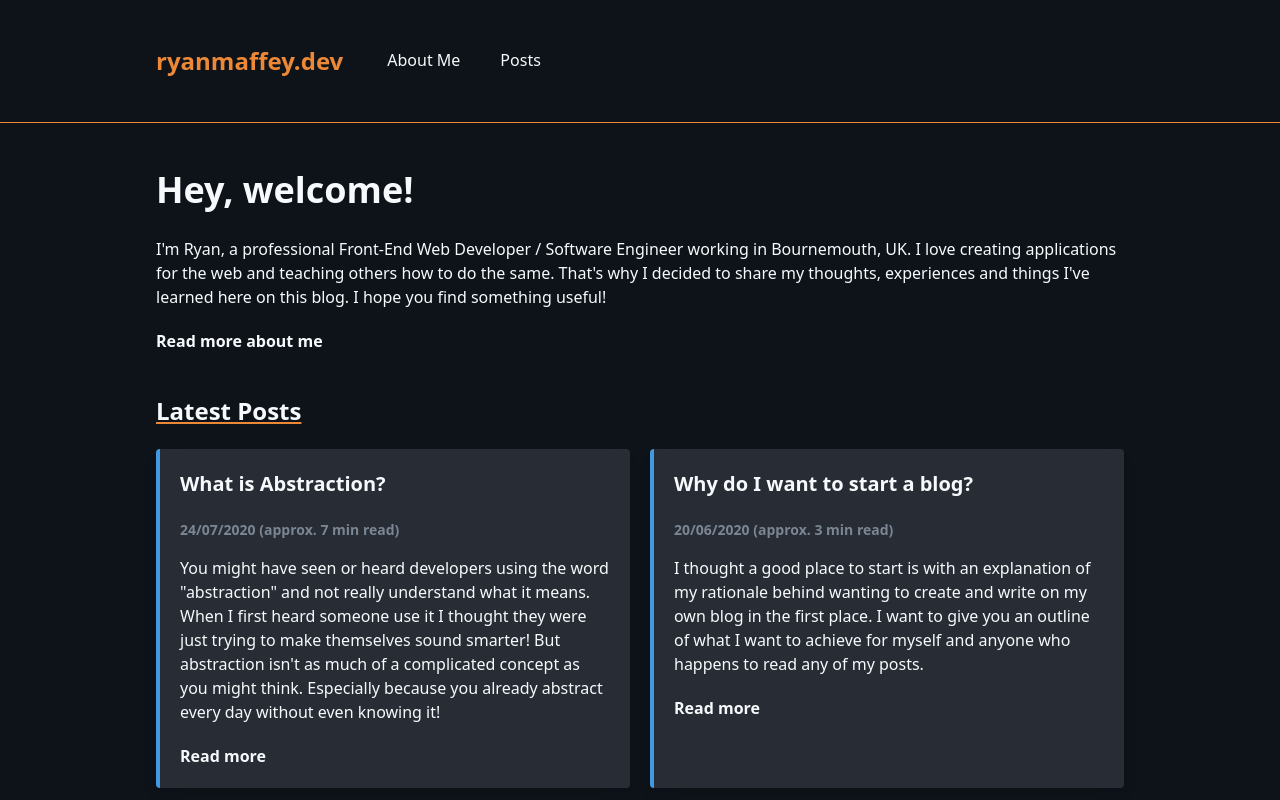
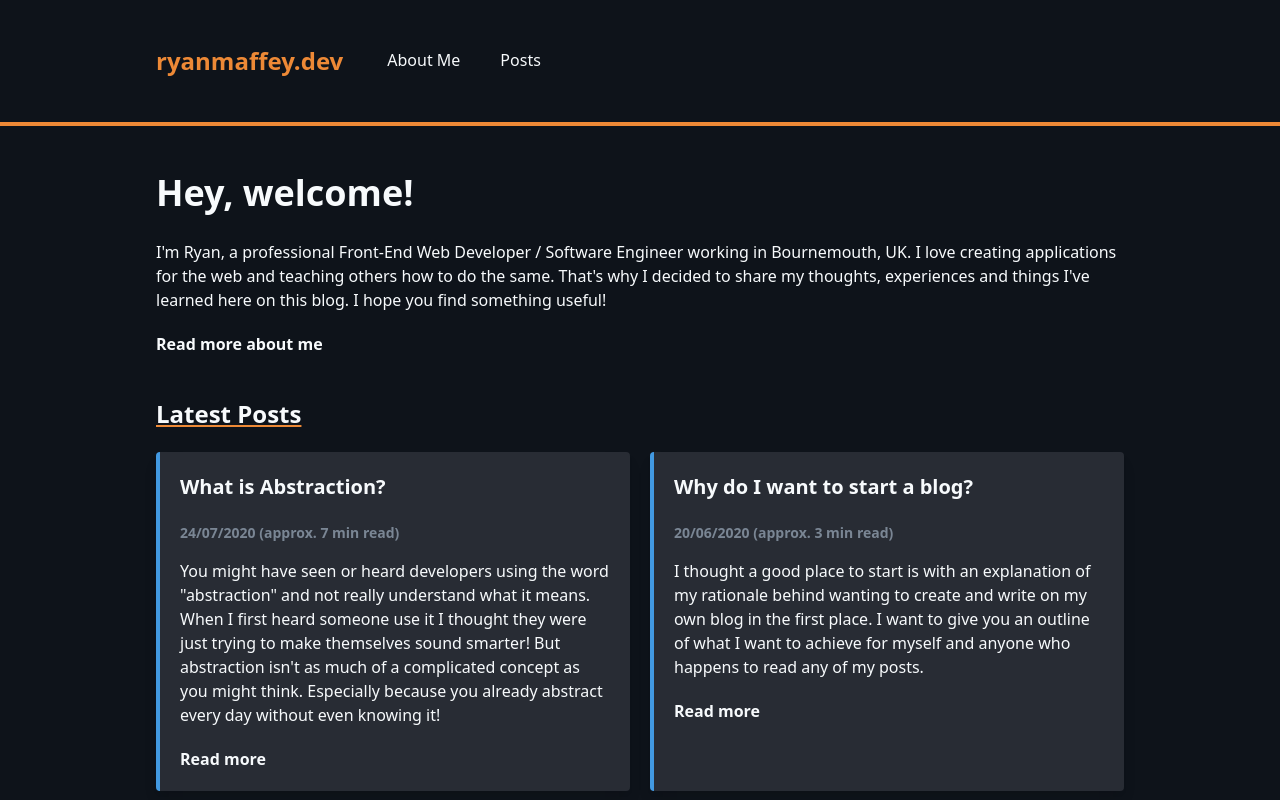
Before and after one commit to ryanmaffey/ryanmaffey.dev, a Next.js app: page / in a window 1280 px wide. Shown: the top 800 px of the page. Built offline with nearby package versions, Linux system fonts and the light colour scheme.

Commit message:
thicker nav border

```diff
--- a/components/nav.tsx
+++ b/components/nav.tsx
@@ -96,7 +96,7 @@ export const Nav: React.FunctionComponent = () => {
                     </div>
                 )}
             </nav>
-            <hr className="border-orange-500" />
+            <hr className="border-2 border-orange-500" />
         </header>
     );
 };
```
